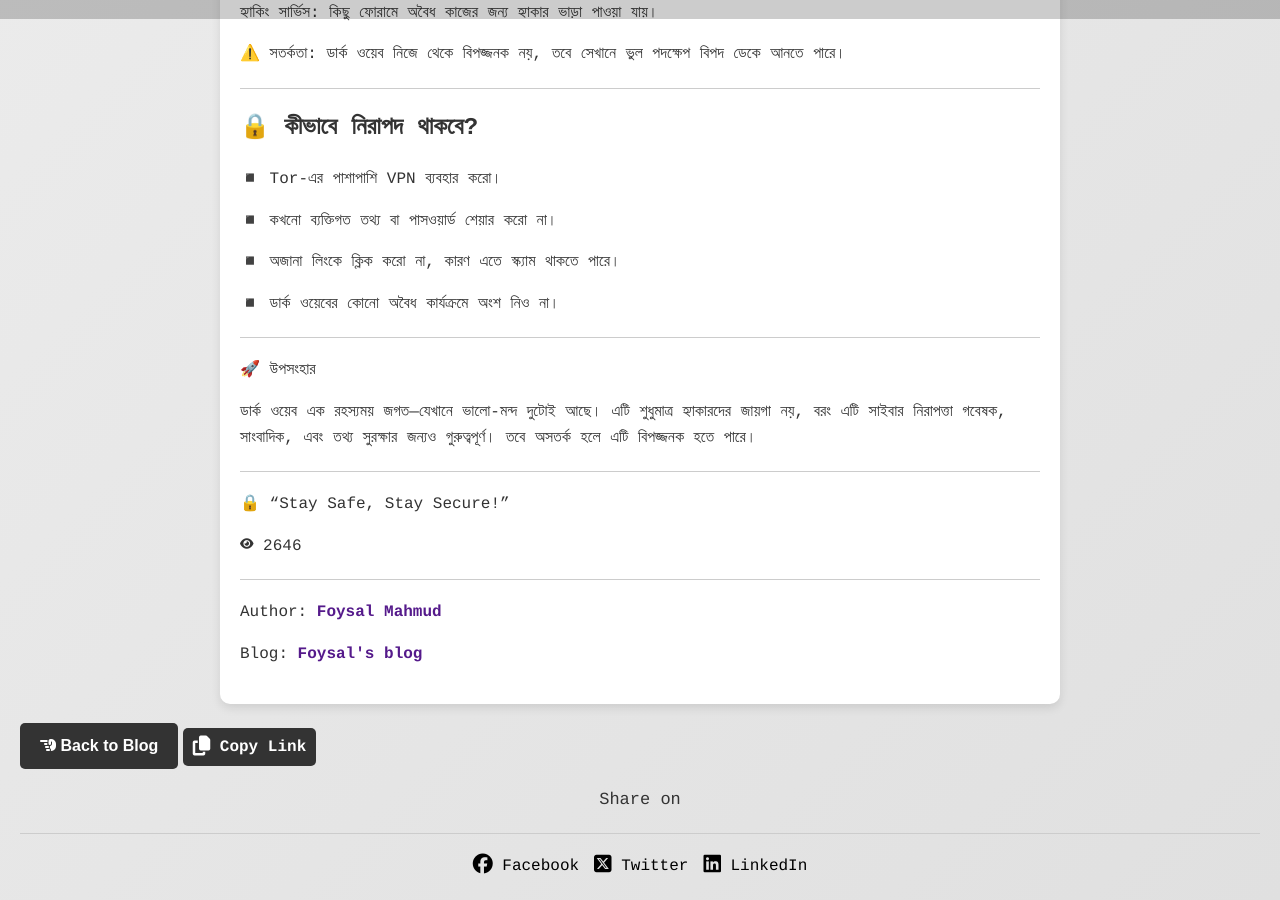
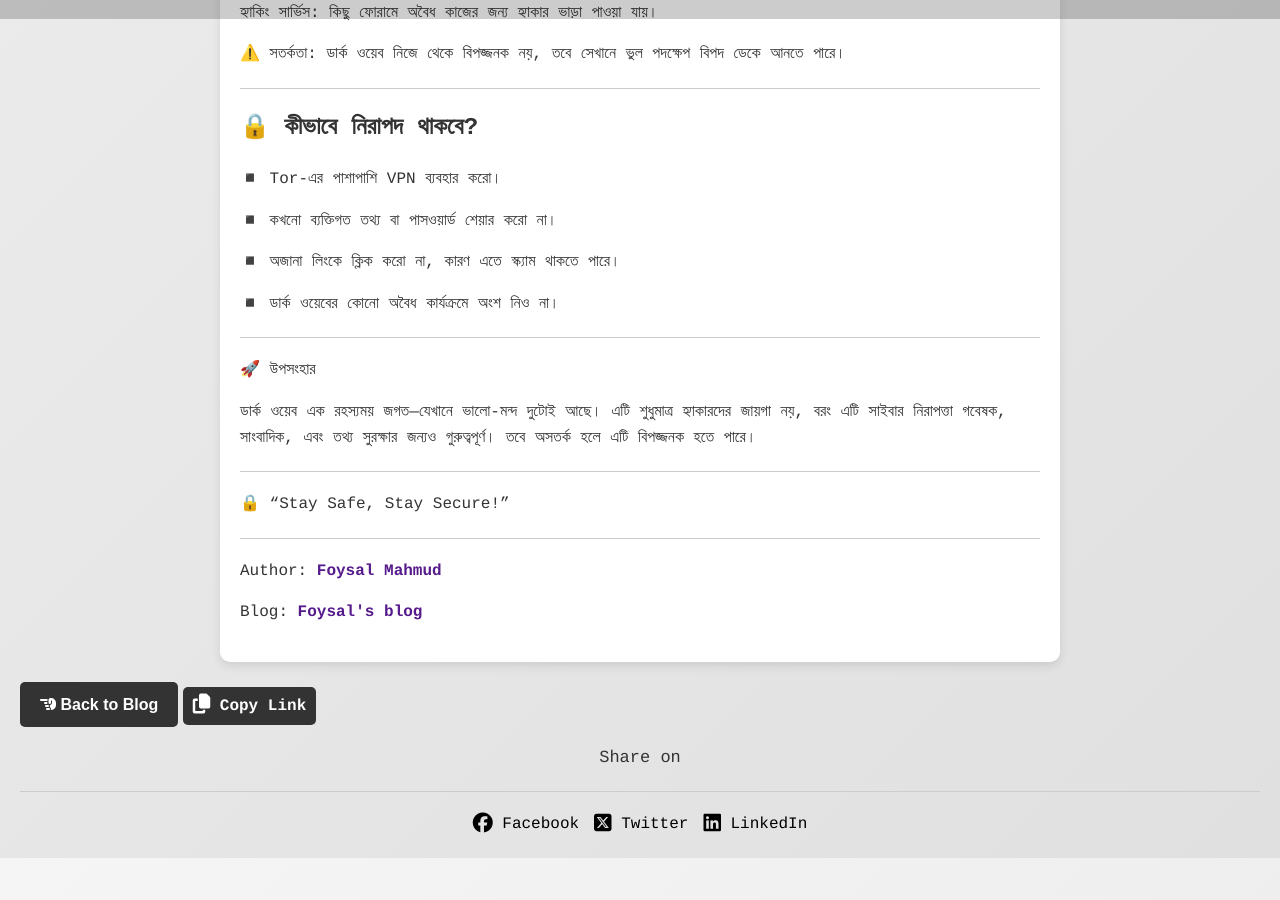
Before and after one commit to foysal1627/foysal1627.github.io, a Jekyll site: the page built from _posts/2025-03-18-dark-web.md, in a window 1280 px wide and 900 px high, scrolled down 2030 px. Built offline with Jekyll 4.4.1, drawn with Linux system fonts in a browser that asks for light colours; our own code applies the rules of GitHub Pages for plain Markdown files; after the commit the page ends 2888 px from its top, so only the background shows below that.

Commit message:
Update 2025-03-18-dark-web.md

```diff
--- a/_posts/2025-03-18-dark-web.md
+++ b/_posts/2025-03-18-dark-web.md
@@ -114,6 +114,3 @@ Whistleblower প্ল্যাটফর্ম: যেখানে গুরু
 
 
 🔒 "Stay Safe, Stay Secure!"
-
-
-  <i class="fa-solid fa-eye fa-xs"></i> 2646
```
